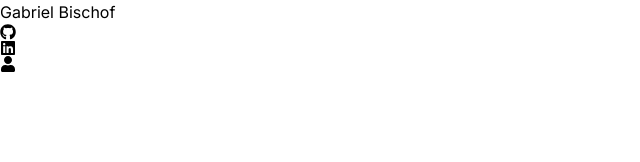
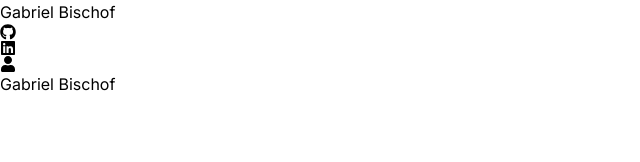
Before and after one commit to TheNotoriousGB/Portfolio-Website, a React (Vite) app: page / in a window 1280 px wide. Shown: the top 162 px of the page, without its empty margins (0-640 px from the left). Built offline with nearby package versions, Linux system fonts and the light colour scheme.

Commit message:
Hero Page added

```diff
--- a/src/App.jsx
+++ b/src/App.jsx
@@ -1,4 +1,6 @@
 import Navbar from "./components/Navbar";
+import Hero from "./components/Hero";
+
 const App = () => {
   return (
     <div className="overflow-x-hidden text-neutral-300 antialiased selection:bg-cyan-300 selection:text-cyan-900">
@@ -7,6 +9,7 @@ const App = () => {
 
       <div className="container mx-auto px-8">
         <Navbar />
+        <Hero />
       </div>
     </div>
   );
--- /dev/null
+++ b/src/components/Hero.jsx
@@ -0,0 +1,17 @@
+const Hero = () => {
+    return (
+    <div className = "border -b border-neutral-900 pb-4 lg:mb-35">
+        <div className ="flex flex-wrap">
+            <div className ="w-full lg:w-1/2">
+            <div className=" flex flex-col items-center lg:items-start">
+                <h1>Gabriel Bischof</h1>
+            </div>
+            </div>
+
+        </div>
+
+
+    </div>
+    );
+};
+export default Hero;
```
